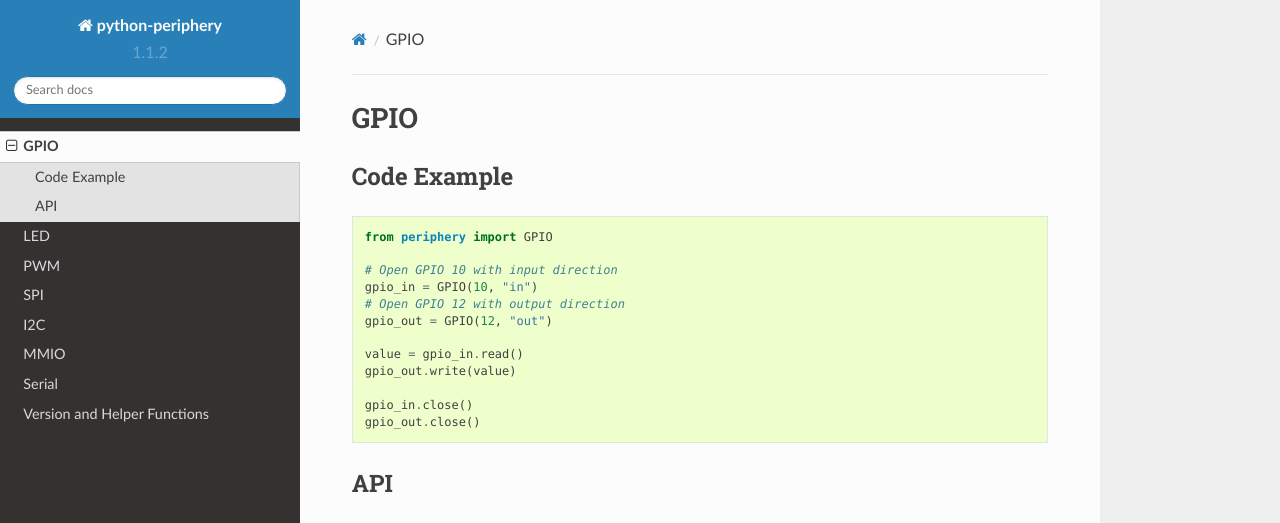
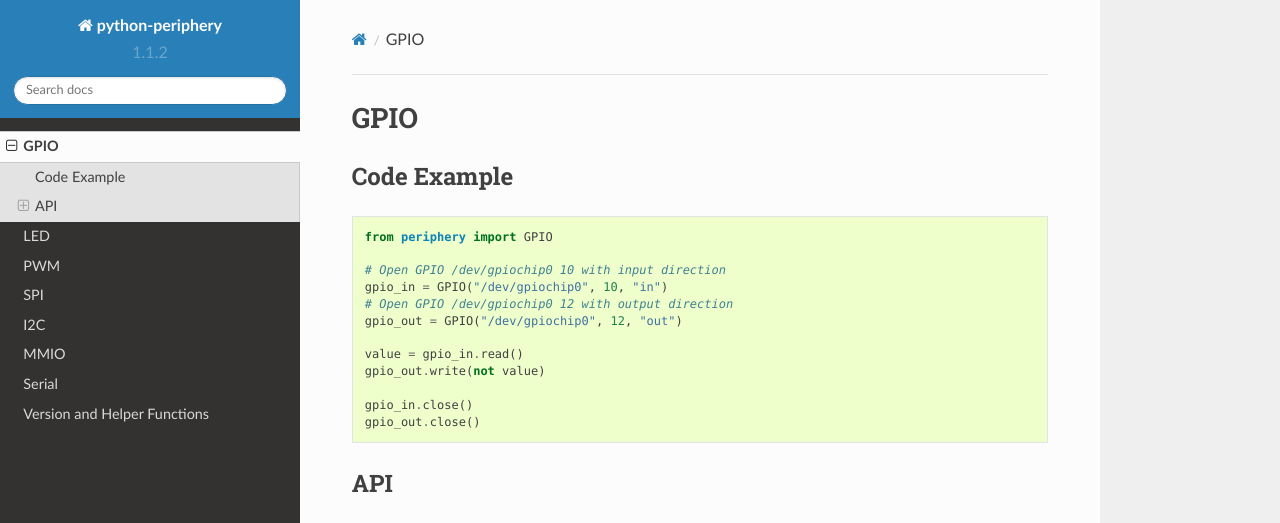
Before and after one commit to vsergeev/python-periphery, a Sphinx documentation site: the page built from docs/gpio.rst, in a window 1280 px wide and 1386 px high. Shown: the top 523 px of the window. Built offline with Sphinx 7.4.7 and the Read the Docs theme 2.0.0, drawn with Linux system fonts in a browser that asks for light colours; some of the changed text lies outside the part shown; grey boxes are pictures that could not be loaded.

Commit message:
docs/gpio: update with cdev focused api

```diff
--- a/docs/gpio.rst
+++ b/docs/gpio.rst
@@ -8,13 +8,13 @@
 
     from periphery import GPIO
 
-    # Open GPIO 10 with input direction
-    gpio_in = GPIO(10, "in")
-    # Open GPIO 12 with output direction
-    gpio_out = GPIO(12, "out")
+    # Open GPIO /dev/gpiochip0 10 with input direction
+    gpio_in = GPIO("/dev/gpiochip0", 10, "in")
+    # Open GPIO /dev/gpiochip0 12 with output direction
+    gpio_out = GPIO("/dev/gpiochip0", 12, "out")
 
     value = gpio_in.read()
-    gpio_out.write(value)
+    gpio_out.write(not value)
 
     gpio_in.close()
     gpio_out.close()
```
Also changed, not shown: other parts of docs/gpio.rst (+13 -0 lines).
